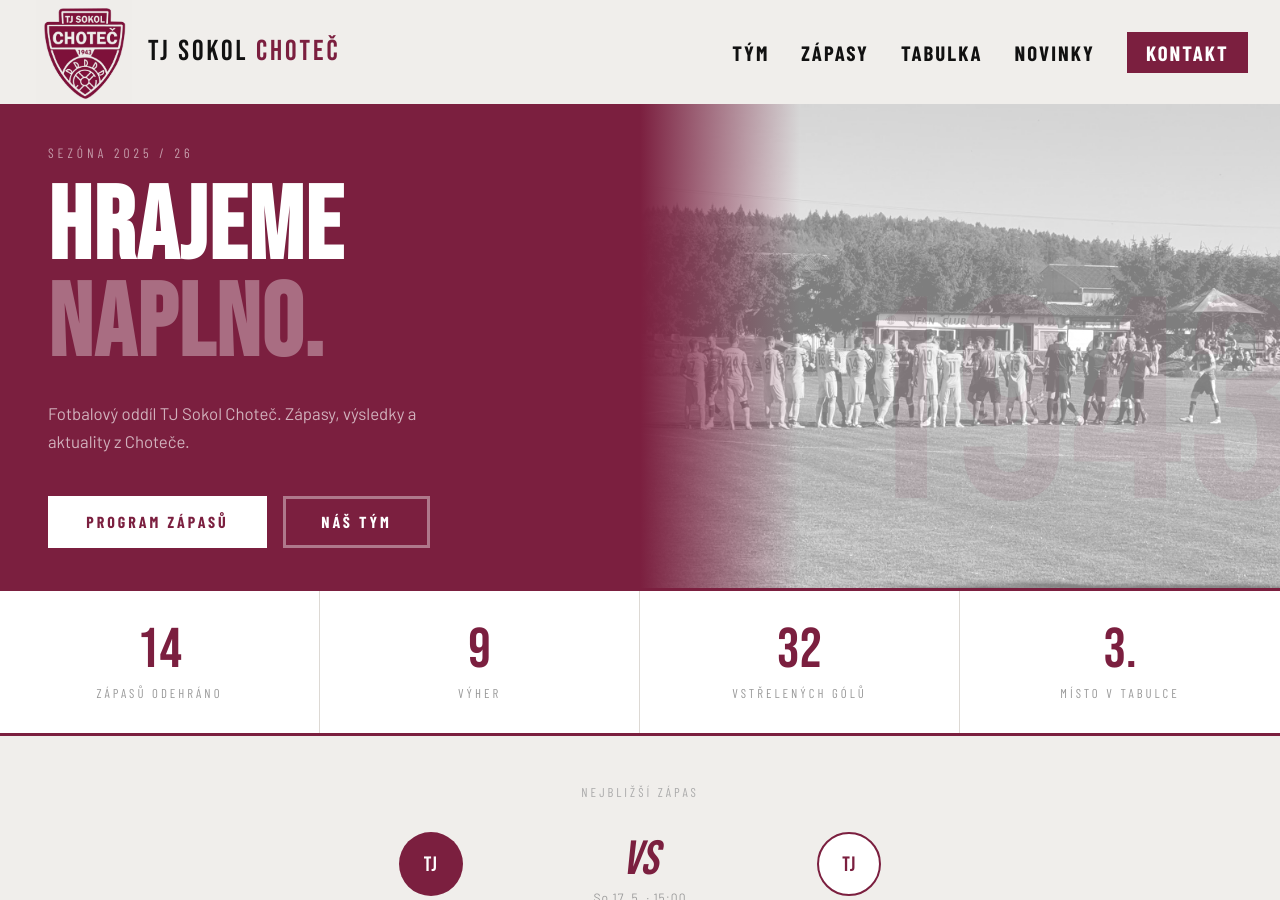
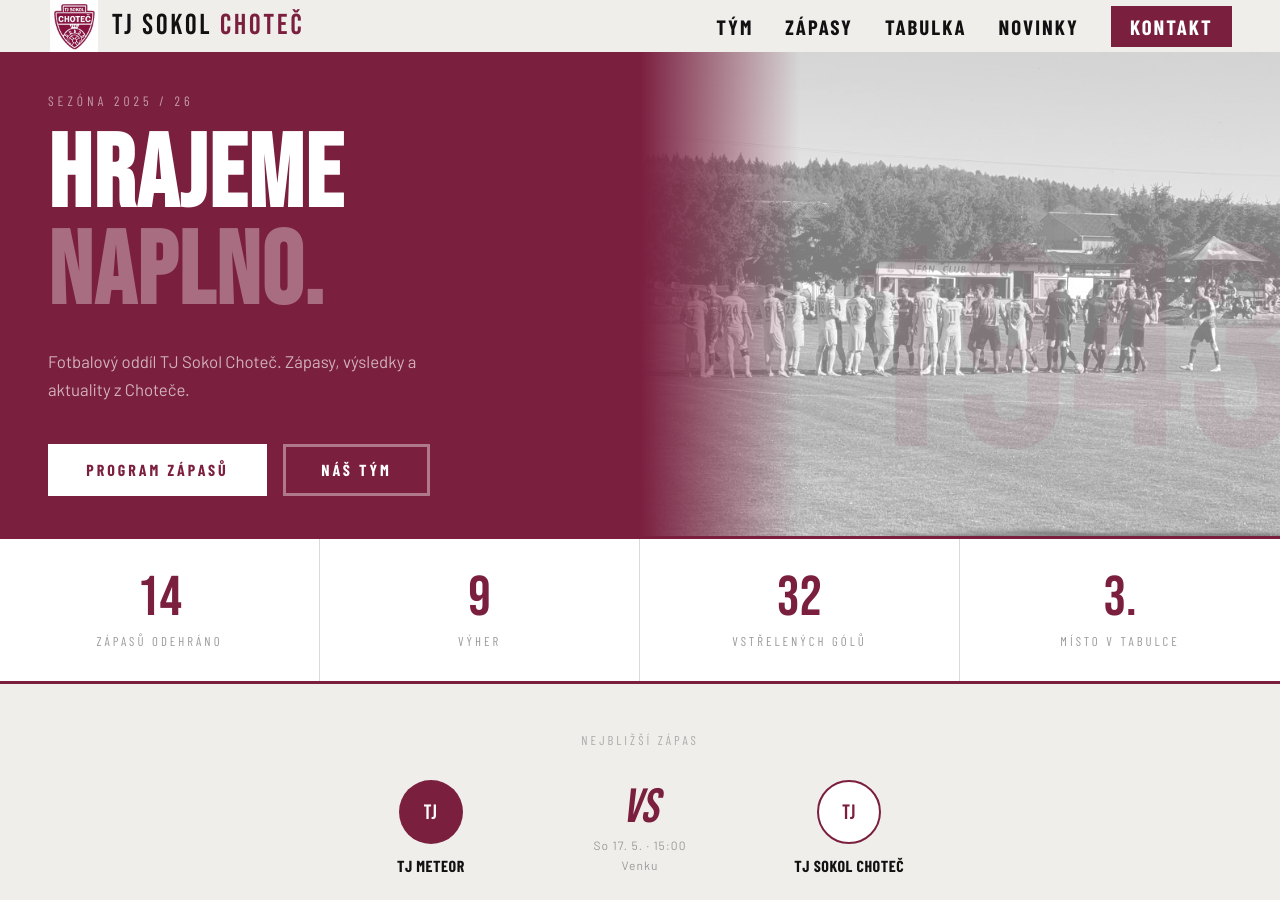
Before and after one commit to LukasKlas/tj-sokol-chotec, a Jekyll site: the page built from index.html, in a window 1280 px wide and 900 px high. Built offline with Jekyll 4.4.1, drawn with Linux system fonts in a browser that asks for light colours; the list of posts is cut into pages by our own code.

Commit message:
Revert "Úpravy designu - šířka 1440px, logo větší, hlavička"
This reverts commit 54db5a1f9f11ea6f0074695b3100691bf4755ced.

```diff
--- a/css/style.scss
+++ b/css/style.scss
@@ -25,7 +25,7 @@
 }
 
 .wrap {
-  max-width: 1440px; margin: 0 auto; padding: 0 2rem;
+  max-width: 100%; padding: 0 3rem;
   margin: 0 auto;
   padding: 0 2rem;
 }
@@ -46,7 +46,7 @@
   align-items: center;
   justify-content: space-between;
   padding: 1rem 2rem;
-  max-width: 1440px; margin: 0 auto; padding: 0 2rem;
+  max-width: 100%; padding: 0 3rem;
   margin: 0 auto;
 }
 
@@ -59,8 +59,8 @@
 }
 
 .nav-logo-img {
-  height: 104px;
-  width: 104px;
+  height: 52px;
+  width: 52px;
   object-fit: contain;
 }
 
@@ -836,7 +836,7 @@
 }
 
 .footer-inner {
-  max-width: 1440px; margin: 0 auto; padding: 0 2rem;
+  max-width: 100%; padding: 0 3rem;
   margin: 0 auto;
   padding: 0 2rem;
   display: flex;
@@ -1062,23 +1062,3 @@
   .blog-row { grid-template-columns: 1fr; }
   .blog-row__img { height: 220px; }
 }
-
-.hero {
-  max-width: 1440px;
-  margin: 0 auto;
-}
-
-.stats-bar {
-  max-width: 1440px;
-  margin: 0 auto;
-}
-
-.next-match, .section, .matches-section, .team-section, .news-section, .recent-posts {
-  max-width: 1440px;
-  margin-left: auto;
-  margin-right: auto;
-}
-
-.nav-logo-img {
-  mix-blend-mode: multiply;
-}
```
Also changed, not shown: 1 other file.
